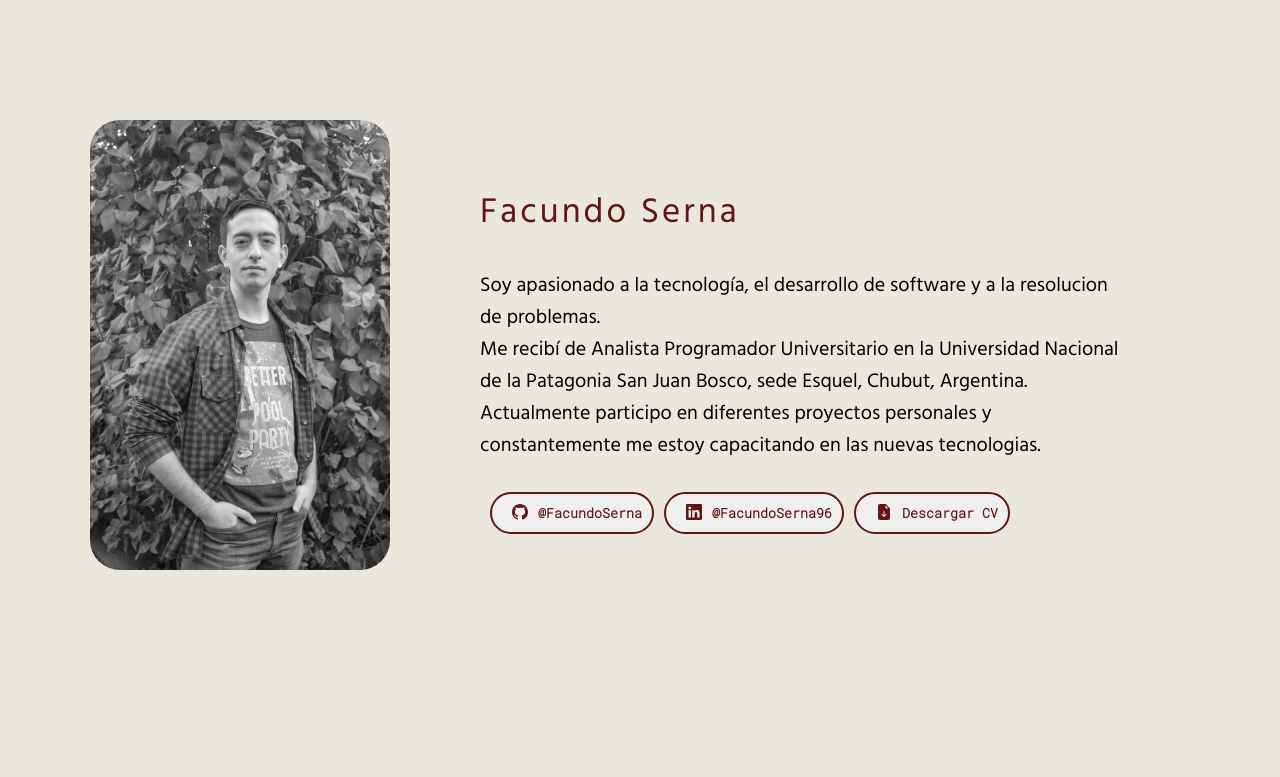
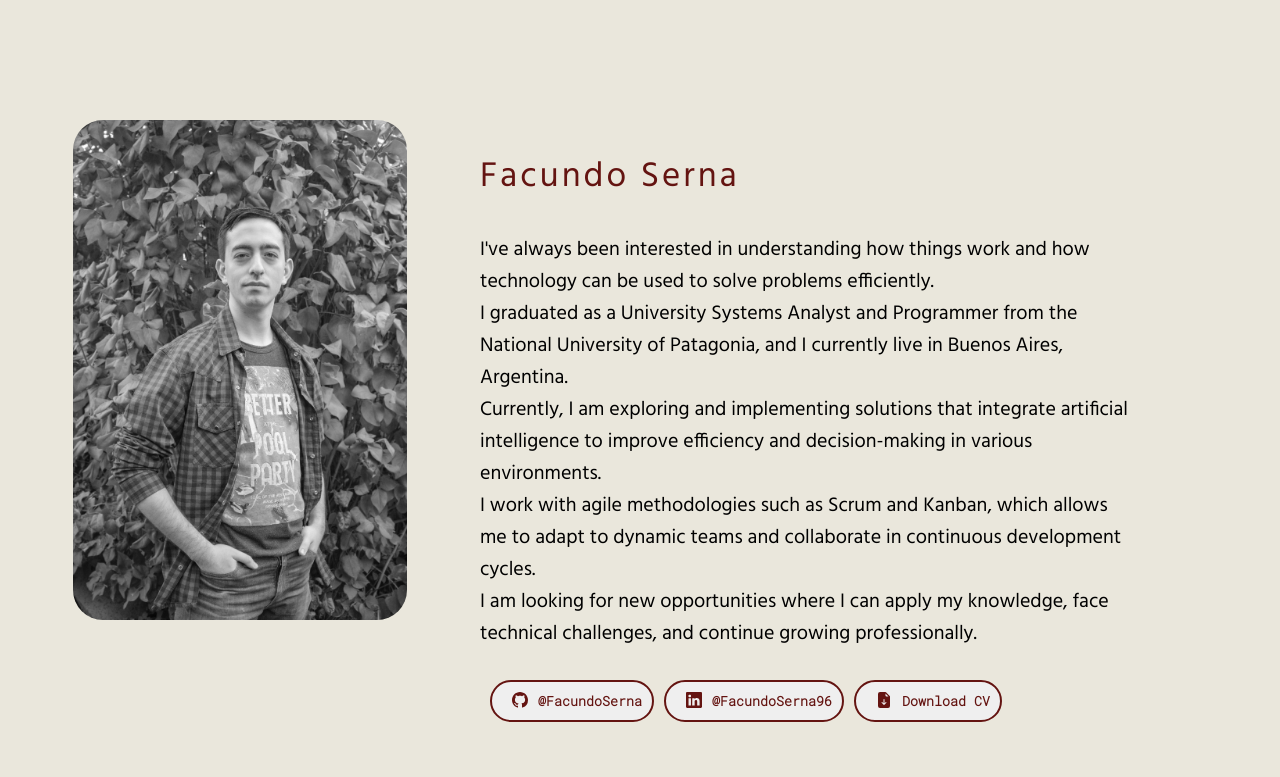
Before and after one commit to FacundoSerna96/portfolio, a React (Create React App) app: page / in a window 1280 px wide. Shown: the part 720-1497 px from the top of the page. Built offline with nearby package versions, Linux system fonts and the light colour scheme.

Commit message:
Correcciones para el responsive

```diff
--- a/src/components/About.js
+++ b/src/components/About.js
@@ -1,73 +1,173 @@
-import React, { useContext, useRef } from 'react'
+import React, { useContext, useRef } from "react";
 
-import 'animate.css';
-import './styles/About.css';
+import "animate.css";
+import "./styles/About.css";
 
-import profile from '../assets/photos/profile.jpeg'
-import profileCircle from '../assets/photos/profile-circle.jpg'
+import profile from "../assets/photos/profile.jpeg";
+import profileCircle from "../assets/photos/profile-circle.jpg";
 
-import cv from '../assets/CV.pdf'
+import cv from "../assets/CV.pdf";
 
-import useOnScreen from '../Hooks/useOnScreen'
-import { DataContext } from '../Helpers/Context';
+import useOnScreen from "../Hooks/useOnScreen";
+import { DataContext } from "../Helpers/Context";
 
 function About() {
-
-  const {contextSkin} = useContext(DataContext)
+  const { contextSkin, language } = useContext(DataContext);
 
   const ref = useRef();
   const isVisible = useOnScreen(ref);
 
-  const gitHubUrl = 'https://github.com/FacundoSerna96';
-  const linkedinUrl = 'https://www.linkedin.com/in/FacundoSerna/';
+  const gitHubUrl = "https://github.com/FacundoSerna96";
+  const linkedinUrl = "https://www.linkedin.com/in/FacundoSerna/";
 
   return (
-    <div ref={ref}
-          className={(isVisible? 'about-component animate__animated animate__fadeInLeft' : 'displayNone')
+    <div
+      ref={ref}
+      className={
+        isVisible
+          ? "about-component animate__animated animate__fadeInLeft"
+          : "displayNone"
       }
-         id='about'>
+      id="about"
+    >
       <div className="photo">
-          <img className='image' src={profile} alt=""/>
-          <img className='image-circle' src={profileCircle} alt=""/>
+        <img className="image" src={profile} alt="" />
+        <img className="image-circle" src={profileCircle} alt="" />
       </div>
 
-        <div className={contextSkin? 'about-body about-body-dark' : 'about-body'}>
+      <div
+        className={contextSkin ? "about-body about-body-dark" : "about-body"}
+      >
         <h2>Facundo Serna</h2>
-          <p>Soy apasionado a la tecnología, el desarrollo de software y a la
-            resolucion de problemas.</p>
-          <p>Me recibí de Analista Programador Universitario en la Universidad
-            Nacional de la Patagonia San Juan Bosco, sede Esquel, Chubut,
-            Argentina.</p>
-          <p>Actualmente participo en diferentes proyectos
-            personales y constantemente me estoy capacitando en las nuevas
-            tecnologias.</p>
+        {language ? (
+          <p>
+            Desde siempre me ha interesado entender cómo funcionan las cosas y
+            cómo la tecnología puede usarse para resolver problemas de manera
+            eficiente.
+          </p>
+        ) : (
+          <p>
+            I've always been interested in understanding how things work and how
+            technology can be used to solve problems efficiently.
+          </p>
+        )}
+        {language ? (
+          <p>
+            Me recibí de Analista Programador Universitario en la Universidad
+            Nacional de la Patagonia, y actualmente resido en Buenos Aires,
+            Argentina.
+          </p>
+        ) : (
+          <p>
+            I graduated as a University Systems Analyst and Programmer from the
+            National University of Patagonia, and I currently live in Buenos
+            Aires, Argentina.
+          </p>
+        )}
+        {language ? (
+          <p>
+            Actualmente, estoy explorando e implementando soluciones que
+            integran inteligencia artificial para mejorar la eficiencia y la
+            toma de decisiones en distintos entornos.
+          </p>
+        ) : (
+          <p>
+            Currently, I am exploring and implementing solutions that integrate
+            artificial intelligence to improve efficiency and decision-making in
+            various environments.
+          </p>
+        )}
+        {language ? (
+          <p>
+            Trabajo con metodologías ágiles como Scrum y Kanban, lo que me
+            permite adaptarme a equipos dinámicos y colaborando en ciclos de
+            desarrollo continuo.
+          </p>
+        ) : (
+          <p>
+            I work with agile methodologies such as Scrum and Kanban, which
+            allows me to adapt to dynamic teams and collaborate in continuous
+            development cycles.
+          </p>
+        )}
+        {language ? (
+          <p>
+            Estoy en búsqueda de nuevas oportunidades donde pueda aplicar mis
+            conocimientos, enfrentar desafíos técnicos y seguir creciendo
+            profesionalmente.
+          </p>
+        ) : (
+          <p>
+            I am looking for new opportunities where I can apply my knowledge,
+            face technical challenges, and continue growing professionally.
+          </p>
+        )}
 
         <div className="buttonsContact">
-            <button className={contextSkin? 'button-cv button-cv-dark' : 'button-cv'}
-                    onClick={() => {window.open(`${gitHubUrl}`, '_blank')}}>
-              <svg xmlns="http://www.w3.org/2000/svg" width="16" height="16" fill="currentColor" className="bi bi-github" viewBox="0 0 16 16">
-                <path d="M8 0C3.58 0 0 3.58 0 8c0 3.54 2.29 6.53 5.47 7.59.4.07.55-.17.55-.38 0-.19-.01-.82-.01-1.49-2.01.37-2.53-.49-2.69-.94-.09-.23-.48-.94-.82-1.13-.28-.15-.68-.52-.01-.53.63-.01 1.08.58 1.23.82.72 1.21 1.87.87 2.33.66.07-.52.28-.87.51-1.07-1.78-.2-3.64-.89-3.64-3.95 0-.87.31-1.59.82-2.15-.08-.2-.36-1.02.08-2.12 0 0 .67-.21 2.2.82.64-.18 1.32-.27 2-.27.68 0 1.36.09 2 .27 1.53-1.04 2.2-.82 2.2-.82.44 1.1.16 1.92.08 2.12.51.56.82 1.27.82 2.15 0 3.07-1.87 3.75-3.65 3.95.29.25.54.73.54 1.48 0 1.07-.01 1.93-.01 2.2 0 .21.15.46.55.38A8.012 8.012 0 0 0 16 8c0-4.42-3.58-8-8-8z"/>
+          <button
+            className={contextSkin ? "button-cv button-cv-dark" : "button-cv"}
+            onClick={() => {
+              window.open(`${gitHubUrl}`, "_blank");
+            }}
+          >
+            <svg
+              xmlns="http://www.w3.org/2000/svg"
+              width="16"
+              height="16"
+              fill="currentColor"
+              className="bi bi-github"
+              viewBox="0 0 16 16"
+            >
+              <path d="M8 0C3.58 0 0 3.58 0 8c0 3.54 2.29 6.53 5.47 7.59.4.07.55-.17.55-.38 0-.19-.01-.82-.01-1.49-2.01.37-2.53-.49-2.69-.94-.09-.23-.48-.94-.82-1.13-.28-.15-.68-.52-.01-.53.63-.01 1.08.58 1.23.82.72 1.21 1.87.87 2.33.66.07-.52.28-.87.51-1.07-1.78-.2-3.64-.89-3.64-3.95 0-.87.31-1.59.82-2.15-.08-.2-.36-1.02.08-2.12 0 0 .67-.21 2.2.82.64-.18 1.32-.27 2-.27.68 0 1.36.09 2 .27 1.53-1.04 2.2-.82 2.2-.82.44 1.1.16 1.92.08 2.12.51.56.82 1.27.82 2.15 0 3.07-1.87 3.75-3.65 3.95.29.25.54.73.54 1.48 0 1.07-.01 1.93-.01 2.2 0 .21.15.46.55.38A8.012 8.012 0 0 0 16 8c0-4.42-3.58-8-8-8z" />
             </svg>
             <p>@FacundoSerna</p>
           </button>
-            <button className={contextSkin? 'button-cv button-cv-dark' : 'button-cv'}
-                    onClick={() => {window.open(`${linkedinUrl}`, '_blank')}}>
-              <svg xmlns="http://www.w3.org/2000/svg" width="16" height="16" fill="currentColor" className="bi bi-linkedin" viewBox="0 0 16 16">
-                <path d="M0 1.146C0 .513.526 0 1.175 0h13.65C15.474 0 16 .513 16 1.146v13.708c0 .633-.526 1.146-1.175 1.146H1.175C.526 16 0 15.487 0 14.854V1.146zm4.943 12.248V6.169H2.542v7.225h2.401zm-1.2-8.212c.837 0 1.358-.554 1.358-1.248-.015-.709-.52-1.248-1.342-1.248-.822 0-1.359.54-1.359 1.248 0 .694.521 1.248 1.327 1.248h.016zm4.908 8.212V9.359c0-.216.016-.432.08-.586.173-.431.568-.878 1.232-.878.869 0 1.216.662 1.216 1.634v3.865h2.401V9.25c0-2.22-1.184-3.252-2.764-3.252-1.274 0-1.845.7-2.165 1.193v.025h-.016a5.54 5.54 0 0 1 .016-.025V6.169h-2.4c.03.678 0 7.225 0 7.225h2.4z"/>
+          <button
+            className={contextSkin ? "button-cv button-cv-dark" : "button-cv"}
+            onClick={() => {
+              window.open(`${linkedinUrl}`, "_blank");
+            }}
+          >
+            <svg
+              xmlns="http://www.w3.org/2000/svg"
+              width="16"
+              height="16"
+              fill="currentColor"
+              className="bi bi-linkedin"
+              viewBox="0 0 16 16"
+            >
+              <path d="M0 1.146C0 .513.526 0 1.175 0h13.65C15.474 0 16 .513 16 1.146v13.708c0 .633-.526 1.146-1.175 1.146H1.175C.526 16 0 15.487 0 14.854V1.146zm4.943 12.248V6.169H2.542v7.225h2.401zm-1.2-8.212c.837 0 1.358-.554 1.358-1.248-.015-.709-.52-1.248-1.342-1.248-.822 0-1.359.54-1.359 1.248 0 .694.521 1.248 1.327 1.248h.016zm4.908 8.212V9.359c0-.216.016-.432.08-.586.173-.431.568-.878 1.232-.878.869 0 1.216.662 1.216 1.634v3.865h2.401V9.25c0-2.22-1.184-3.252-2.764-3.252-1.274 0-1.845.7-2.165 1.193v.025h-.016a5.54 5.54 0 0 1 .016-.025V6.169h-2.4c.03.678 0 7.225 0 7.225h2.4z" />
             </svg>
             <p>@FacundoSerna96</p>
           </button>
-            <button className={contextSkin? 'button-cv button-cv-dark' : 'button-cv'}
-               onClick={() => {window.open(`${cv}`, '_blank')}}>
-              <svg xmlns="http://www.w3.org/2000/svg" width="16" height="16" fill="currentColor" class="bi bi-file-earmark-arrow-down-fill" viewBox="0 0 16 16">
-                <path d="M9.293 0H4a2 2 0 0 0-2 2v12a2 2 0 0 0 2 2h8a2 2 0 0 0 2-2V4.707A1 1 0 0 0 13.707 4L10 .293A1 1 0 0 0 9.293 0zM9.5 3.5v-2l3 3h-2a1 1 0 0 1-1-1zm-1 4v3.793l1.146-1.147a.5.5 0 0 1 .708.708l-2 2a.5.5 0 0 1-.708 0l-2-2a.5.5 0 0 1 .708-.708L7.5 11.293V7.5a.5.5 0 0 1 1 0z"/>
+          <button
+            className={contextSkin ? "button-cv button-cv-dark" : "button-cv"}
+            onClick={() => {
+              window.open(`${cv}`, "_blank");
+            }}
+          >
+            <svg
+              xmlns="http://www.w3.org/2000/svg"
+              width="16"
+              height="16"
+              fill="currentColor"
+              className="bi bi-file-earmark-arrow-down-fill"
+              viewBox="0 0 16 16"
+            >
+              <path d="M9.293 0H4a2 2 0 0 0-2 2v12a2 2 0 0 0 2 2h8a2 2 0 0 0 2-2V4.707A1 1 0 0 0 13.707 4L10 .293A1 1 0 0 0 9.293 0zM9.5 3.5v-2l3 3h-2a1 1 0 0 1-1-1zm-1 4v3.793l1.146-1.147a.5.5 0 0 1 .708.708l-2 2a.5.5 0 0 1-.708 0l-2-2a.5.5 0 0 1 .708-.708L7.5 11.293V7.5a.5.5 0 0 1 1 0z" />
             </svg>
+            {
+              language
+              ?
               <p>Descargar CV</p>
+              :
+              <p>Download CV</p>
+            }
           </button>
         </div>
       </div>
     </div>
-  )
+  );
 }
 
-export default About
+export default About;
--- a/src/components/App.js
+++ b/src/components/App.js
@@ -4,6 +4,7 @@ import Hero from './Hero';
 import About from './About';
 import Skills from './Skills';
 import Experience from './Experience';
+import ExperienceTime from './ExperienceTime';
 import Contact from './Contact';
 import Footer from './Footer';
 
@@ -18,7 +19,8 @@ const App = () => {
       <Hero />
       <About />
       <Skills />
-      <Experience />
+      <ExperienceTime />
+      {/* <Experience /> */}
       <Contact />
       <Footer />
     </DataProvider>
--- a/src/components/Hero.js
+++ b/src/components/Hero.js
@@ -14,12 +14,19 @@ import { DataContext } from '../Helpers/Context';
 
 function Hero() {
   const {contextSkin} = useContext(DataContext)
+  const {language} = useContext(DataContext)
 
 
   return (
     <div className='hero'>
       <div className='title'>
-        <h1 className={contextSkin? 'h1-dark': ''}>Hola! <span className={contextSkin? 'text-dark' : 'text-red'}>Soy Facundo</span></h1>
+        {
+          language
+          ?
+          <h1 className={contextSkin? 'h1-dark': ''}>Hola! <span className={contextSkin? 'text-dark' : 'text-red'}>Soy Facundo</span></h1>
+          :
+          <h1 className={contextSkin? 'h1-dark': ''}>Hello! <span className={contextSkin? 'text-dark' : 'text-red'}>I'm Facundo</span></h1>
+        }
       </div>
 
       <div className={contextSkin? 'typewriter-dark' : 'typewriter'}>
--- a/src/components/styles/About.css
+++ b/src/components/styles/About.css
@@ -56,7 +56,7 @@
 .photo > .image {
     background-image: url('../../assets/photos/profile.jpeg');
 
-    max-width: 300px;
+    max-width: 336px;
     max-height: 500px;
     height: auto;
     width: auto;
@@ -139,6 +139,17 @@
     display: none;
 }
 
+@media only screen and (max-width: 400px){
+
+    #about {
+        margin-top: 220px;
+    }
+
+    .about-body > p {
+        width: 300px;
+    }
+}
+
 
 @media only screen and (max-width: 576px){
 
@@ -147,7 +158,7 @@
     }
 
     .about-body > p {
-        width: 400px;
+        width: 300px;
     }
 }
 
--- a/src/components/styles/Skills.css
+++ b/src/components/styles/Skills.css
@@ -40,6 +40,12 @@
     max-width: 300px;
 }
 
+@media only screen and (max-width: 500px){
+
+    .SkillsProgressBar{
+        padding: 20px;
+    }
+}
 
 @media (max-width: 800px){
 
```
Lines whose indentation alone changed are shown as unchanged.
